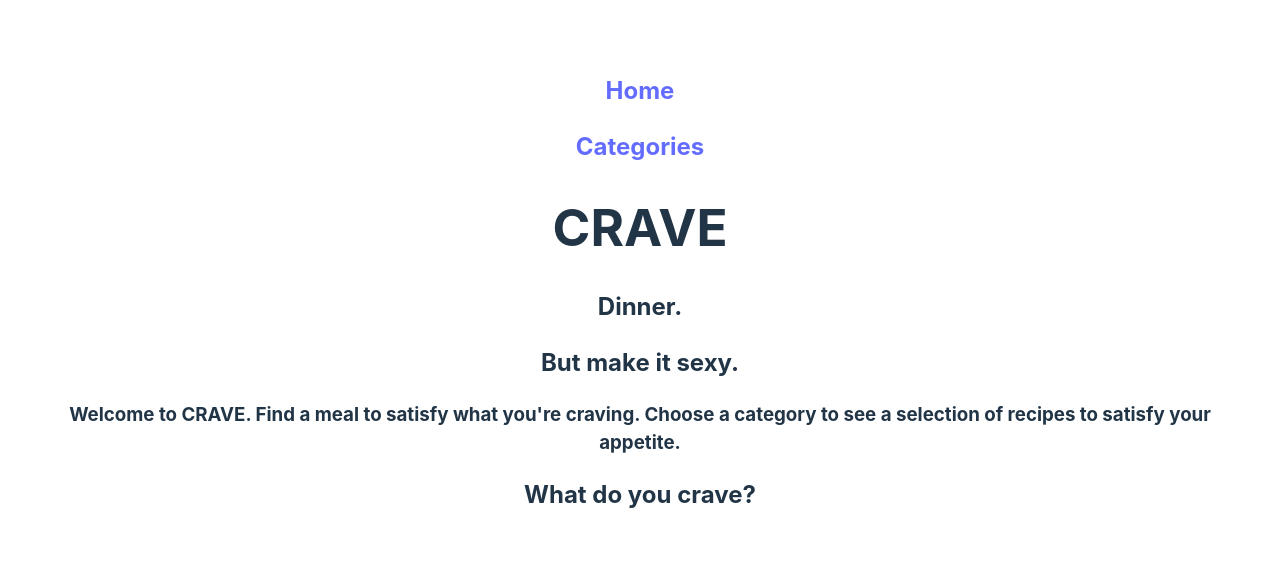
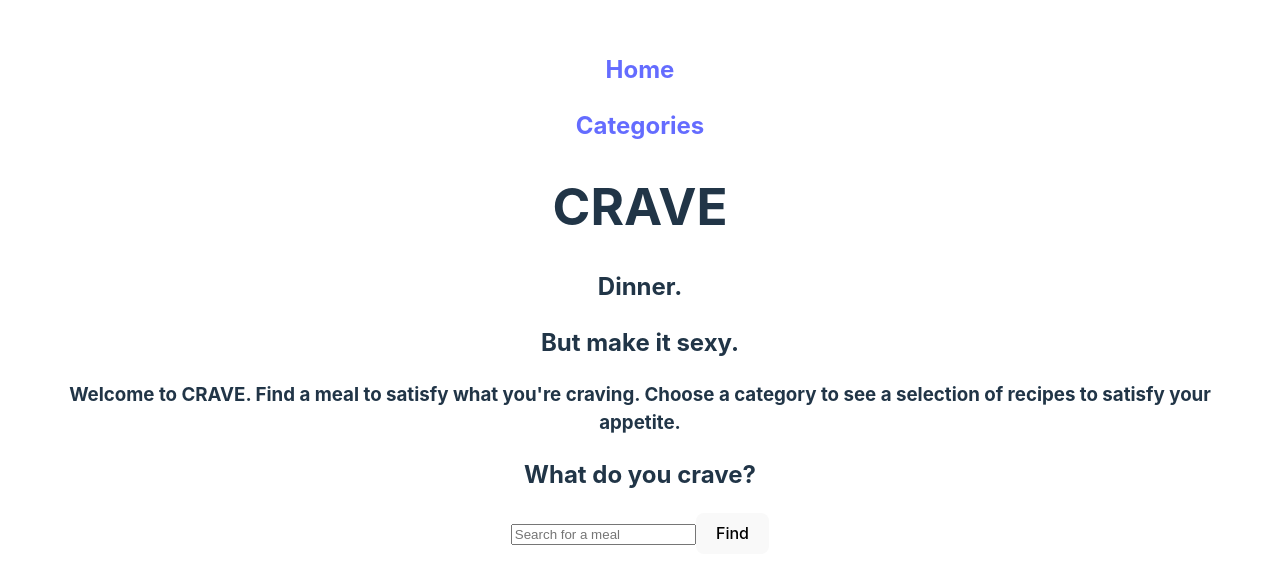
Before and after one commit to MichaelFami/react_hackathon, a React (Vite) app in the folder react_hackathon/: page / in a window 1280 px wide. Shown: the part 107-684 px from the top of the page. Built offline with nearby package versions, Linux system fonts and the light colour scheme.

Commit message:
functioning searchbar

```diff
--- a/react_hackathon/src/components/Home.jsx
+++ b/react_hackathon/src/components/Home.jsx
@@ -1,3 +1,7 @@
+import React from 'react';
+import Search from './Search';
+
+
 const Home =()=>{
 
     return(
@@ -7,6 +11,11 @@ const Home =()=>{
             <h2>But make it sexy.</h2>
             <h3>Welcome to CRAVE.  Find a meal to satisfy what you're craving. Choose a category to see a selection of recipes to satisfy your appetite.</h3>
             <h2>What do you crave?</h2>
+
+
+            {/* Add the Search component here */}
+      <Search />
+
         </div>
     )
 }
--- a/react_hackathon/src/components/Search.jsx
+++ b/react_hackathon/src/components/Search.jsx
@@ -0,0 +1,46 @@
+import React, { useState } from 'react';
+import axios from 'axios';
+
+const Search = ({ onSearch }) => {
+  const initialState = {
+    meal: '',
+    data: null
+  };
+
+  const [searchState, setSearchState] = useState(initialState);
+
+  const getMeal = async () => {
+    const response = await axios.get(`https://www.themealdb.com/api/json/v1/1/search.php?s=${searchState.meal}`);
+    console.log(response);
+    setSearchState({ ...searchState, data: response.data.meals[0] });
+  };
+
+  const handleSubmit = (e) => {
+    e.preventDefault();
+    console.log(searchState);
+    getMeal();
+    setSearchState(initialState);
+  };
+
+  const handleChange = (e) => {
+    setSearchState({ ...searchState, meal: e.target.value });
+  };
+
+  return (
+    <div className='foodSearch'>
+      <form onSubmit={handleSubmit}>
+        <input type='text' placeholder='Search for a meal' onChange={handleChange} value={searchState.meal} />
+        <button type='submit'>Find</button>
+      </form>
+      {searchState.data && (
+        <div>
+          <h2>{searchState.data.strMeal}</h2>
+          <img src={searchState.data.strMealThumb} alt={searchState.data.strMeal} />
+          <p>{searchState.data.strInstructions}</p>
+        </div>
+      )}
+    </div>
+  );
+};
+
+export default Search;
```
